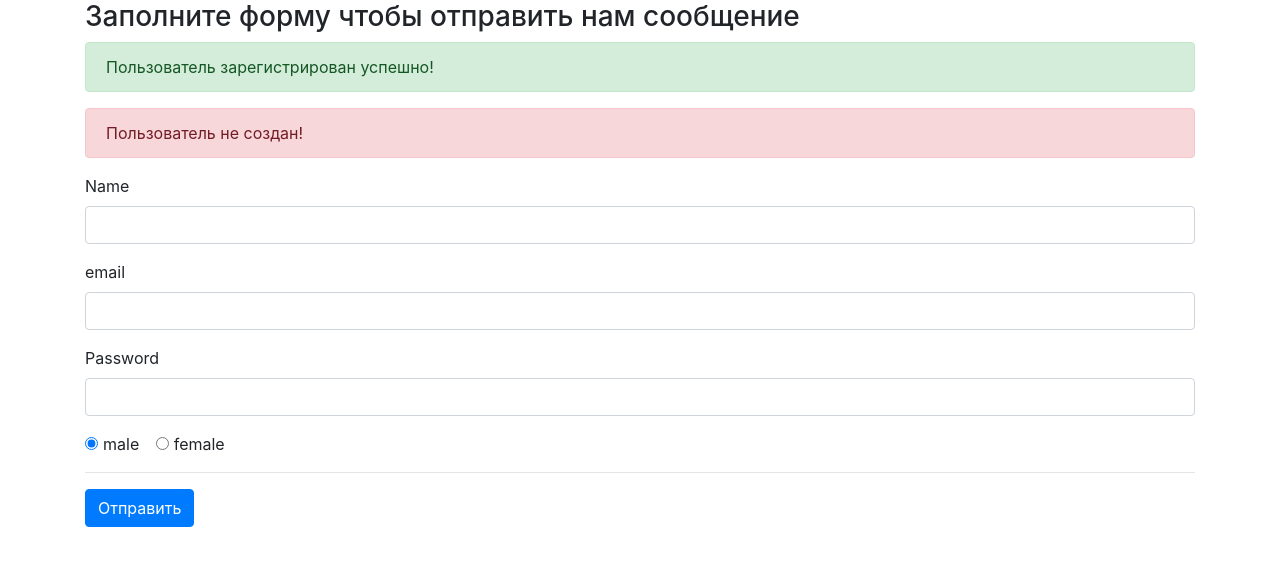
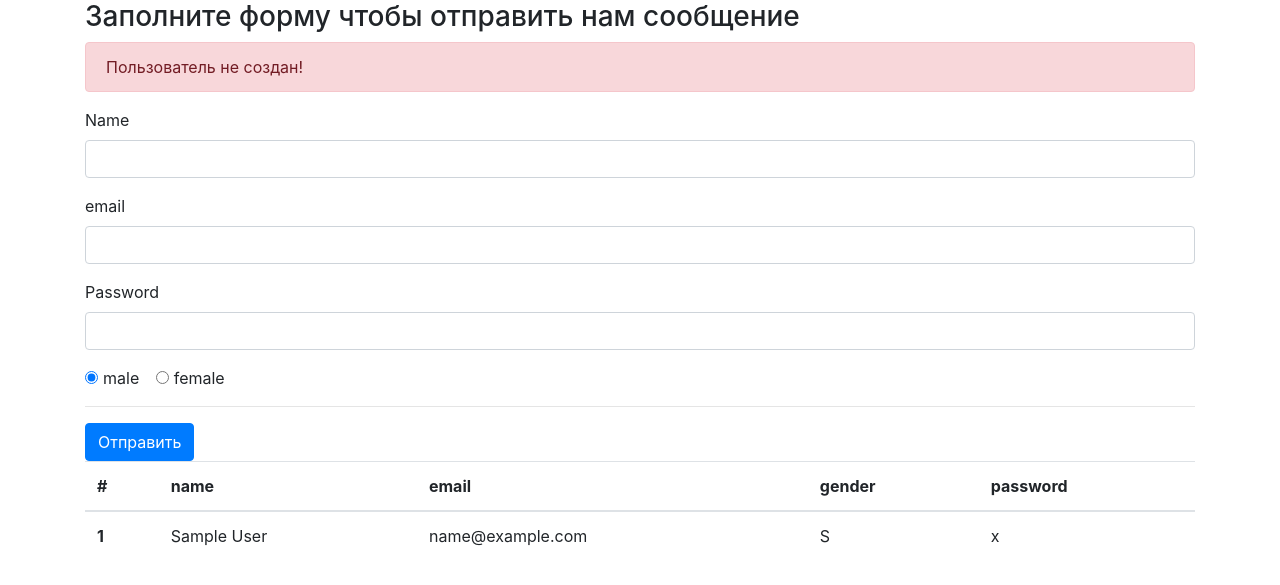
Before and after one commit to Alwongs/Contact-us, a PHP site: page / in a window 1280 px wide. Shown: the top 585 px of the page. Run offline with PHP 8.4, Linux system fonts and the light colour scheme; tables that the repository leaves empty hold one stand-in row (values such as "Sample post").

Commit message:
bereberda

```diff
--- a/index.html
+++ b/form.html
@@ -34,10 +34,7 @@
         <?php endif; ?>
 
 
-
-
-
-        <form action="app.php" method="POST">
+        <form action="index.php" method="POST">
             <div class="form-group">
                 <label for="exampleInputEmail1">Name</label>
                 <input type="text" class="form-control" id="name" name="name" required>
@@ -66,6 +63,40 @@
         </form>
 
 
+        <table class="table">
+            <thead>
+                <tr>
+                    <th scope="col">#</th>
+                    <th scope="col">name</th>
+                    <th scope="col">email</th>
+                    <th scope="col">gender</th>
+                    <th scope="col">password</th>
+                </tr>
+            </thead>
+            <tbody>
+                <?php foreach($users as $user) : ?>
+                <tr>
+                    <th scope="row">
+                        <?php echo $user['id'] ?>
+                    </th>
+                    <td>
+                        <?php echo $user['name'] ?>
+                    </td>
+                    <td>
+                        <?php echo $user['email'] ?>
+                    </td>
+                    <td>
+                        <?php echo $user['gender'] ?>
+                    </td>
+                    <td>
+                        <?php echo $user['password'] ?>
+                    </td>
+                </tr>
+                <?php endforeach; ?>
+            </tbody>
+        </table>
+
+
     </div>
 
 
--- a/app.php
+++ b/index.php
@@ -20,13 +20,18 @@ if ($_SERVER['REQUEST_METHOD'] === 'POST') {
     $password = password_hash(trim($_REQUEST['password']), PASSWORD_BCRYPT);
 
     $user_is_created = $mysqli->query("INSERT INTO customers (name, email, gender, password) VALUES ('$name', '$email', '$gender', '$password')");
-} else {
-    $customers = $mysqli->query("select * from customers");
-    echo '<pre>';
-    print_r($customers);
-    echo '</pre>';
+
+    // очищаем request
+    header('Location: /');
+    exit();
+}
+$customers = $mysqli->query("SELECT * FROM customers");
+
+while ($result = mysqli_fetch_array($customers, MYSQLI_ASSOC)) {
+    $users[] = $result;
 }
 
-require 'index.html';
+
+require 'form.html';
 
 exit;
```
